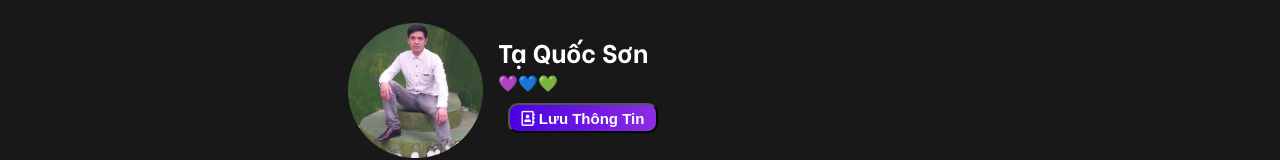
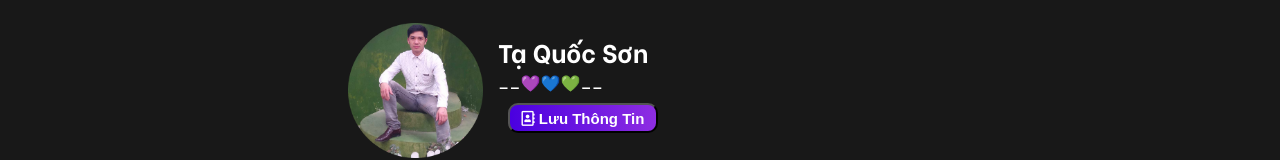
Before and after one commit to ecardvisit/taquocson, a plain HTML site: page index.html in a window 1280 px wide. Shown: the part 134-294 px from the top of the page. Drawn offline with Linux system fonts and the light colour scheme.

Commit message:
Update index.html

```diff
--- a/index.html
+++ b/index.html
@@ -22,7 +22,7 @@
 		</div>
 		<div id="topr">
 			<div id="td">Tạ Quốc Sơn</div>
-			<div>💜💙💚</div>
+			<div>__💜💙💚__</div>
 			<div>
 				<form method="get" action="vcf/vcard.vcf">
    					<button><b><i class="far fa-address-book"></i> Lưu Thông Tin</b></button>
```
